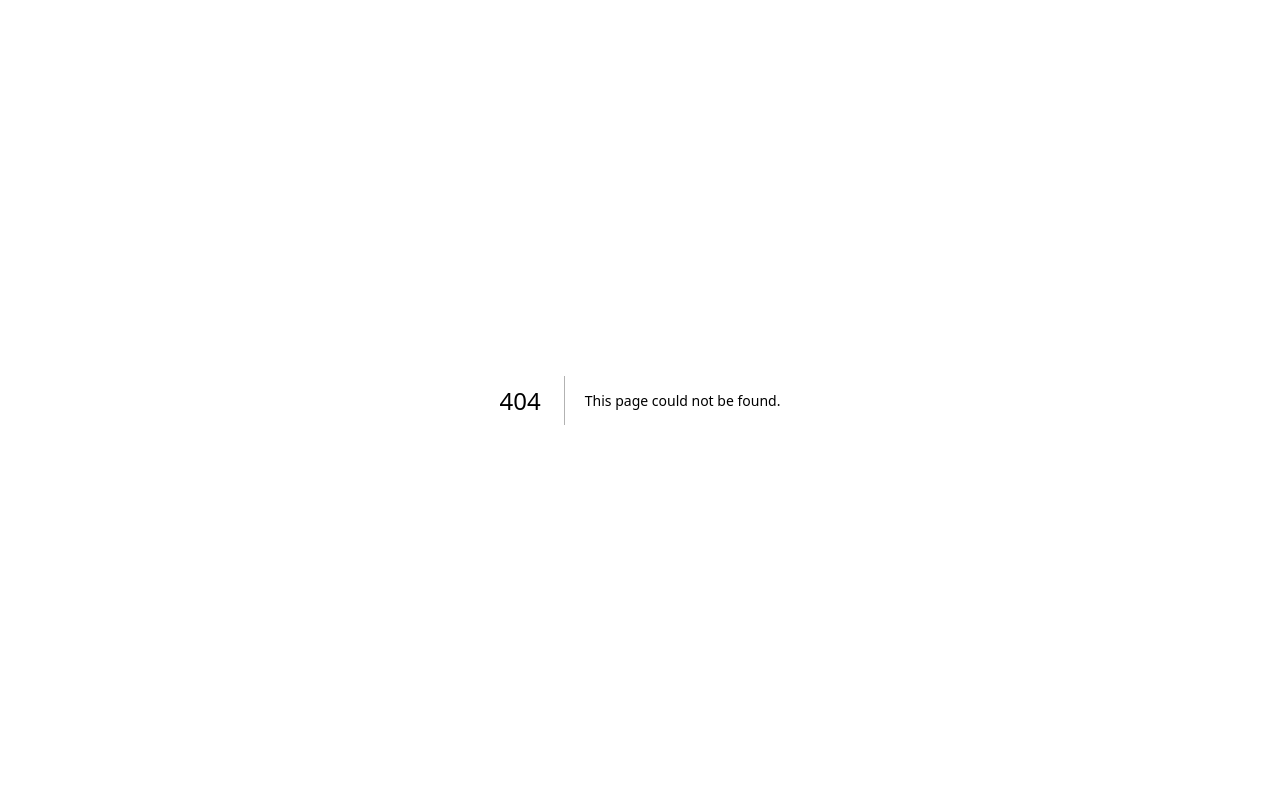
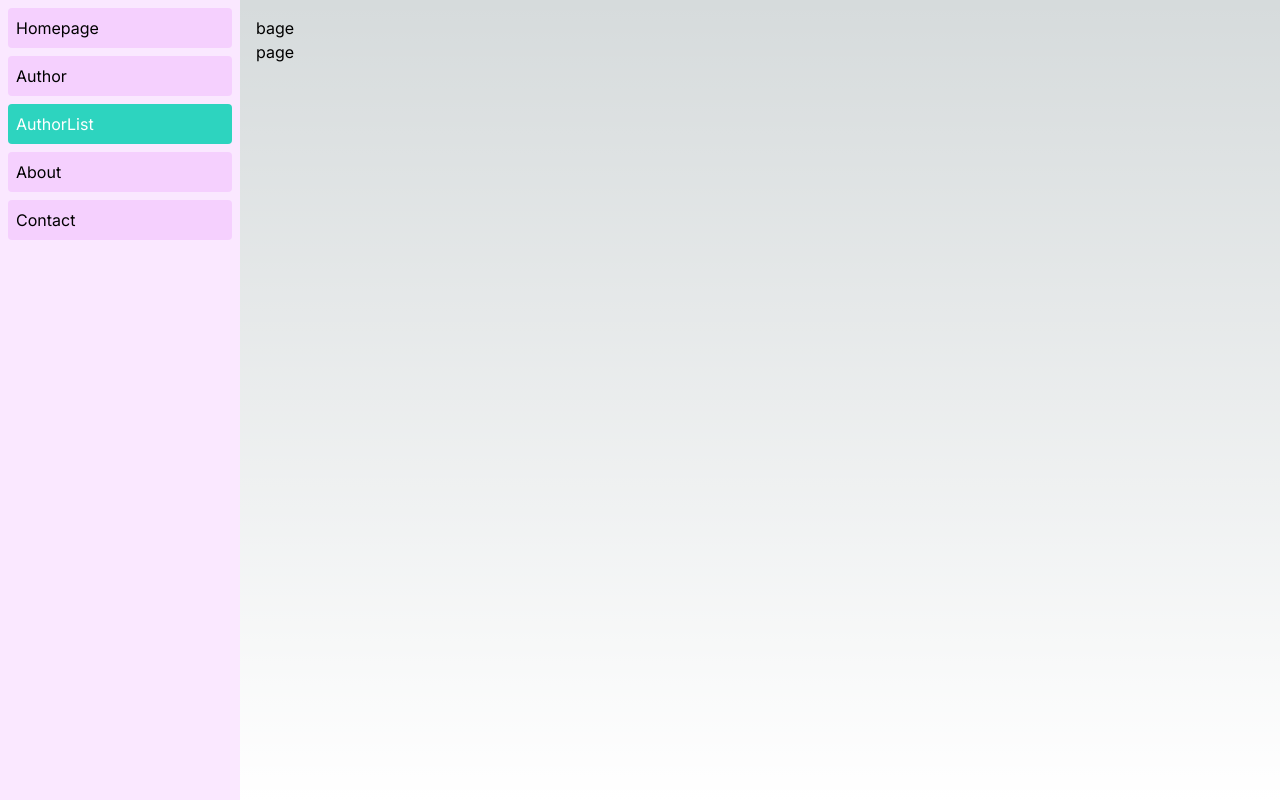
Before and after one commit to 19khaled88/prisma_vercel_cloudinary_ui, a Next.js app: page /dashboard/authorList in a window 1280 px wide. Before the commit this address had no page. Built offline with nearby package versions, Linux system fonts and the light colour scheme; no server answers.

Commit message:
fetch all authors

```diff
--- /dev/null
+++ b/src/app/(dashboardLayout)/dashboard/authorList/page.tsx
@@ -0,0 +1,11 @@
+import React from 'react'
+
+const page = () => {
+    const authors = fetch(`${process.env.API_LINK}/author/allAuthor`).then(res => res.json()).then(data => { return data })
+    console.log(authors)
+  return (
+    <div>page</div>
+  )
+}
+
+export default page
--- a/src/app/(dashboardLayout)/layout.tsx
+++ b/src/app/(dashboardLayout)/layout.tsx
@@ -10,6 +10,10 @@ const menuItems = [
     {
         href: '/dashboard/author',
         title: 'Author',
+    },
+    {
+        href: '/dashboard/authorList',
+        title: 'AuthorList',
     },
     {
         href: '/dashboard/about',
```
